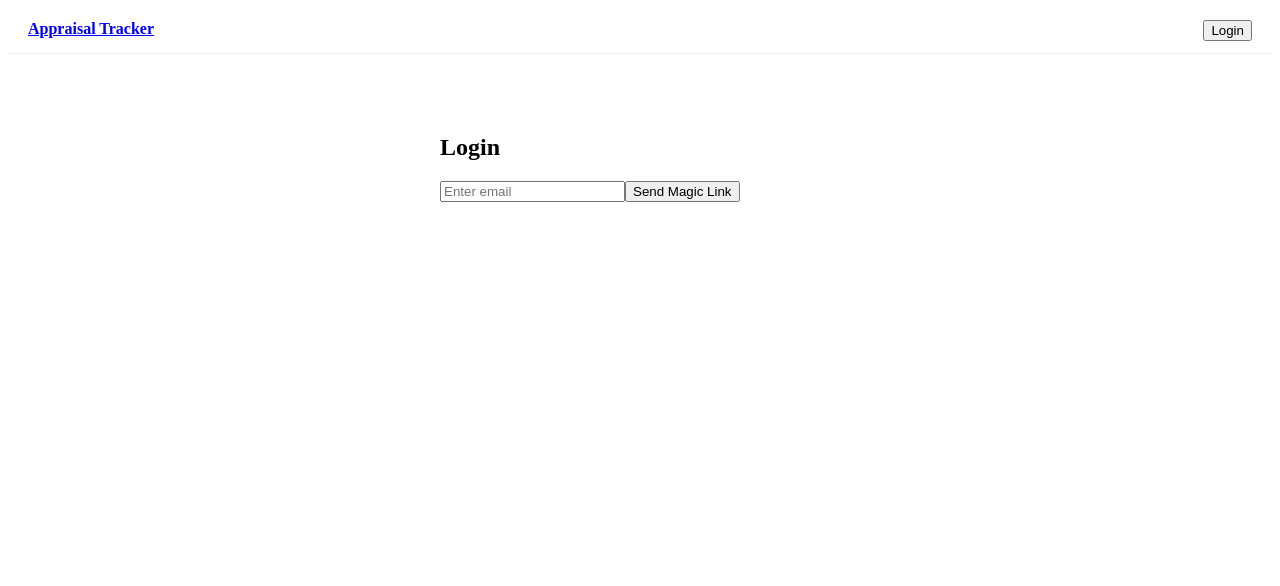
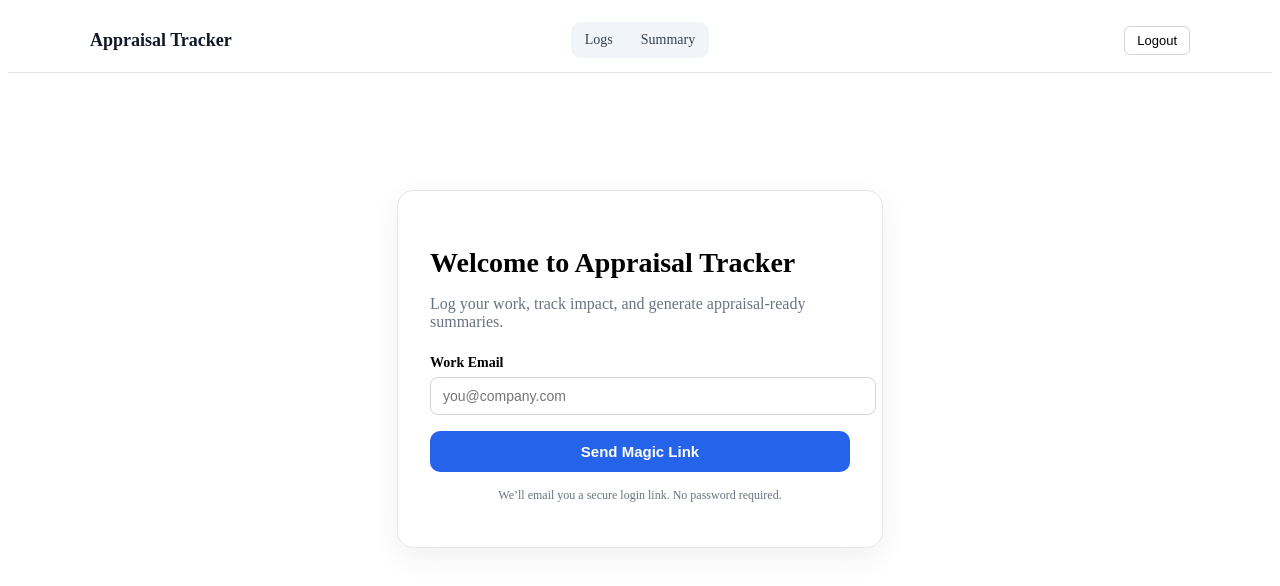
Before and after one commit to Harsh7880/appraisal-impact-tracker, a React (Vite) app in the folder career-impact-tracker/: page / in a window 1280 px wide. Shown: the top 586 px of the page. Built offline with nearby package versions, Linux system fonts and the light colour scheme; no server answers.

Commit message:
Complete core UX: polished header navigation, styled add/edit log forms, summary page with copy & PDF export, and logs-to-summary flow

```diff
--- a/career-impact-tracker/src/components/Header.tsx
+++ b/career-impact-tracker/src/components/Header.tsx
@@ -1,57 +1,109 @@
 import { supabase } from '../lib/supabase'
+import { Link, useLocation } from 'react-router-dom'
 import { useEffect, useState } from 'react'
-import { Link } from 'react-router-dom'
 
 export default function Header() {
   const [email, setEmail] = useState<string | null>(null)
+  const location = useLocation()
 
   useEffect(() => {
-    const loadUser = async () => {
-      const { data } = await supabase.auth.getSession()
-      setEmail(data.session?.user.email ?? null)
-    }
-
-    loadUser()
-
-    const { data: listener } = supabase.auth.onAuthStateChange(
-      (_event, session) => {
-        setEmail(session?.user.email ?? null)
-      }
-    )
-
-    return () => {
-      listener.subscription.unsubscribe()
-    }
+    supabase.auth.getUser().then(({ data }) => {
+      setEmail(data.user?.email ?? null)
+    })
   }, [])
 
-  const logout = async () => {
-    await supabase.auth.signOut()
-    window.location.href = '/'
-  }
+  const navLinkStyle = (path: string) => ({
+    textDecoration: 'none',
+    fontSize: 14,
+    fontWeight: 500,
+    padding: '6px 10px',
+    borderRadius: 6,
+    color: location.pathname === path ? '#2563eb' : '#374151',
+    background: location.pathname === path ? '#e0e7ff' : 'transparent',
+    transition: 'all 0.15s ease',
+  })
 
   return (
-    <div
+    <header
       style={{
-        display: 'flex',
-        justifyContent: 'space-between',
-        padding: '12px 20px',
-        borderBottom: '1px solid #eee'
+        borderBottom: '1px solid #e5e7eb',
+        background: '#fff',
       }}
     >
-      <Link to="/logs">
-        <strong>Appraisal Tracker</strong>
-      </Link>
+      <div
+  style={{
+    maxWidth: 1100,
+    margin: '0 auto',
+    padding: '14px 16px',
+    display: 'grid',
+    gridTemplateColumns: '1fr auto 1fr',
+    alignItems: 'center',
+  }}
+>
+  {/* Left: Brand */}
+  <Link
+    to="/logs"
+    style={{
+      textDecoration: 'none',
+      color: '#111827',
+      fontWeight: 700,
+      fontSize: 18,
+      justifySelf: 'start',
+    }}
+  >
+    Appraisal Tracker
+  </Link>
 
-      {email ? (
-        <div>
-          <span style={{ marginRight: 12 }}>{email}</span>
-          <button onClick={logout}>Logout</button>
-        </div>
-      ) : (
-        <Link to="/">
-          <button>Login</button>
-        </Link>
-      )}
-    </div>
+  {/* Center: Navigation */}
+  <nav
+    style={{
+      display: 'flex',
+      gap: 8,
+      justifySelf: 'center',
+      background: '#f1f5f9',
+      padding: '4px',
+      borderRadius: 10,
+    }}
+  >
+    <Link to="/logs" style={navLinkStyle('/logs')}>
+      Logs
+    </Link>
+    <Link to="/summary" style={navLinkStyle('/summary')}>
+      Summary
+    </Link>
+  </nav>
+
+  {/* Right: User */}
+  <div
+    style={{
+      display: 'flex',
+      alignItems: 'center',
+      gap: 12,
+      justifySelf: 'end',
+    }}
+  >
+    {email && (
+      <span style={{ fontSize: 13, color: '#6b7280' }}>
+        {email}
+      </span>
+    )}
+
+    <button
+      onClick={() => supabase.auth.signOut()}
+      style={{
+        fontSize: 13,
+        padding: '6px 12px',
+        borderRadius: 6,
+        border: '1px solid #d1d5db',
+        background: '#fff',
+        cursor: 'pointer',
+      }}
+    >
+      Logout
+    </button>
+  </div>
+</div>
+
+    </header>
   )
 }
--- a/career-impact-tracker/src/main.tsx
+++ b/career-impact-tracker/src/main.tsx
@@ -3,11 +3,11 @@ import ReactDOM from 'react-dom/client'
 import { BrowserRouter, Routes, Route } from 'react-router-dom'
 import Login from './pages/Login'
 import AddLog from './pages/AddLog'
-import Logs from './pages/Logs'
+import Logs from './pages/logs/Logs'
 import Summary from './pages/summary/Summary'
 import RequireAuth from './components/RequireAuth'
 import Header from './components/Header'
-
+import EditLog from './pages/logs/EditLog'
 ReactDOM.createRoot(document.getElementById('root')!).render(
   <React.StrictMode>
     <BrowserRouter>
@@ -39,6 +39,8 @@ ReactDOM.createRoot(document.getElementById('root')!).render(
         </RequireAuth>
       }
     />
+    <Route path="/logs/edit/:id" element={<EditLog />} />
+
 
       </Routes>
     </BrowserRouter>
--- a/career-impact-tracker/src/pages/AddLog.tsx
+++ b/career-impact-tracker/src/pages/AddLog.tsx
@@ -1,6 +1,6 @@
-import { useState } from 'react'
+import { useEffect, useState } from 'react'
 import { supabase } from '../lib/supabase'
-import { useNavigate } from 'react-router-dom'
+import { useNavigate, useParams } from 'react-router-dom'
 
 const impactOptions = [
   'Delivery',
@@ -10,13 +10,95 @@ const impactOptions = [
   'Ownership'
 ]
 
+/* ---------------- styles ---------------- */
+
+const pageStyle = {
+  maxWidth: 640,
+  margin: '40px auto',
+  padding: '0 16px'
+}
+
+const cardStyle = {
+  background: '#fff',
+  border: '1px solid #e5e7eb',
+  borderRadius: 16,
+  padding: 24
+}
+
+const labelStyle = {
+  fontSize: 14,
+  fontWeight: 600,
+  marginBottom: 6
+}
+
+const inputStyle = {
+  width: '100%',
+  padding: '10px 12px',
+  borderRadius: 8,
+  border: '1px solid #d1d5db',
+  fontSize: 14
+}
+
+const textareaStyle = {
+  ...inputStyle,
+  minHeight: 100,
+  resize: 'vertical' as 'vertical' // Explicitly cast to satisfy type
+}
+
+const impactButton = (active: boolean) => ({
+  padding: '6px 12px',
+  borderRadius: 999,
+  border: '1px solid #d1d5db',
+  background: active ? '#2563eb' : '#fff',
+  color: active ? '#fff' : '#374151',
+  fontSize: 13,
+  cursor: 'pointer'
+})
+
+const primaryButton = {
+  padding: '12px 16px',
+  background: '#2563eb',
+  color: '#fff',
+  borderRadius: 10,
+  border: 'none',
+  fontSize: 15,
+  fontWeight: 600,
+  cursor: 'pointer',
+  width: '100%'
+}
+
+/* ---------------- component ---------------- */
+
 export default function AddLog() {
   const navigate = useNavigate()
+  const { id } = useParams<{ id: string }>()
+
   const [title, setTitle] = useState('')
   const [description, setDescription] = useState('')
   const [impactType, setImpactType] = useState('Delivery')
   const [effort, setEffort] = useState('Medium')
   const [loading, setLoading] = useState(false)
+
+  useEffect(() => {
+    if (!id) return
+
+    const fetchLog = async () => {
+      const { data } = await supabase
+        .from('logs')
+        .select('*')
+        .eq('id', id)
+        .single()
+
+      if (data) {
+        setTitle(data.title)
+        setDescription(data.description)
+        setImpactType(data.impact_type)
+        setEffort(data.effort_level)
+      }
+    }
+
+    fetchLog()
+  }, [id])
 
   const saveLog = async () => {
     setLoading(true)
@@ -24,6 +106,17 @@ export default function AddLog() {
     const { data: userData } = await supabase.auth.getUser()
     if (!userData.user) return
 
+    if (id) {
+      await supabase
+        .from('logs')
+        .update({
+          title,
+          description,
+          impact_type: impactType,
+          effort_level: effort
+        })
+        .eq('id', id)
+    } else {
       await supabase.from('logs').insert({
         user_id: userData.user.id,
         title,
@@ -31,42 +124,65 @@ export default function AddLog() {
         impact_type: impactType,
         effort_level: effort
       })
+    }
 
     setLoading(false)
     navigate('/logs')
   }
 
   return (
-    <div style={{ maxWidth: 600, margin: 'auto' }}>
-      <h2>Add Work Log</h2>
+    <div style={pageStyle}>
+      <h2 style={{ fontSize: 28, marginBottom: 6 }}>
+        {id ? 'Edit Work Log' : 'Add Work Log'}
+      </h2>
+      <p style={{ color: '#6b7280', marginBottom: 24 }}>
+        Capture what you worked on and its impact
+      </p>
 
+      <div style={cardStyle}>
+        {/* Title */}
+        <div style={{ marginBottom: 16 }}>
+          <div style={labelStyle}>Title</div>
           <input
-        placeholder="Short title"
+            style={inputStyle}
+            placeholder="Short, clear summary"
             value={title}
             onChange={(e) => setTitle(e.target.value)}
           />
+        </div>
 
+        {/* Description */}
+        <div style={{ marginBottom: 16 }}>
+          <div style={labelStyle}>Description</div>
           <textarea
-        placeholder="What did you do?"
+            style={textareaStyle}
+            placeholder="What did you do? Why did it matter?"
             value={description}
             onChange={(e) => setDescription(e.target.value)}
           />
+        </div>
 
-      <div>
-        {impactOptions.map(opt => (
+        {/* Impact */}
+        <div style={{ marginBottom: 16 }}>
+          <div style={labelStyle}>Impact Type</div>
+          <div style={{ display: 'flex', gap: 8, flexWrap: 'wrap' }}>
+            {impactOptions.map((opt) => (
               <button
                 key={opt}
+                style={impactButton(impactType === opt)}
                 onClick={() => setImpactType(opt)}
-            style={{
-              fontWeight: impactType === opt ? 'bold' : 'normal'
-            }}
               >
                 {opt}
               </button>
             ))}
           </div>
+        </div>
 
+        {/* Effort */}
+        <div style={{ marginBottom: 24 }}>
+          <div style={labelStyle}>Effort Level</div>
           <select
+            style={inputStyle}
             value={effort}
             onChange={(e) => setEffort(e.target.value)}
           >
@@ -74,10 +190,17 @@ export default function AddLog() {
             <option>Medium</option>
             <option>High</option>
           </select>
+        </div>
 
-      <button onClick={saveLog} disabled={loading}>
-        {loading ? 'Saving...' : 'Save Log'}
+        {/* Save */}
+        <button
+          style={primaryButton}
+          onClick={saveLog}
+          disabled={loading}
+        >
+          {loading ? 'Saving…' : id ? 'Update Log' : 'Save Log'}
         </button>
+      </div>
     </div>
   )
 }
--- a/career-impact-tracker/src/pages/Login.tsx
+++ b/career-impact-tracker/src/pages/Login.tsx
@@ -1,5 +1,5 @@
 import { supabase } from '../lib/supabase'
-import { useState } from 'react'
+import { useState, useEffect } from 'react'
 import { useNavigate } from 'react-router-dom'
 
 export default function Login() {
@@ -8,11 +8,15 @@ export default function Login() {
   const navigate = useNavigate()
 
   const signIn = async () => {
+    if (!email) {
+      alert('Please enter your email')
+      return
+    }
+
     setLoading(true)
 
     const { data } = await supabase.auth.getSession()
     if (data.session) {
-      alert('You are already logged in')
       navigate('/logs')
       return
     }
@@ -22,25 +26,107 @@ export default function Login() {
     if (error) {
       alert(error.message)
     } else {
-      alert('Check your email for login link')
+      alert('Check your email for the login link')
     }
 
     setLoading(false)
   }
+   useEffect(() => {
+    const checkSession = async () => {
+      const { data } = await supabase.auth.getSession()
+      if (data.session) {
+        navigate('/logs')
+      }
+    }
+
+    checkSession()
+  }, [navigate])
 
   return (
-    <div style={{ maxWidth: 400, margin: '80px auto' }}>
-      <h2>Login</h2>
+    <div
+      style={{
+        minHeight: '70vh',
+        display: 'flex',
+        alignItems: 'center',
+        justifyContent: 'center',
+        padding: 16,
+      }}
+    >
+      <div
+        style={{
+          width: '100%',
+          maxWidth: 420,
+          background: '#fff',
+          border: '1px solid #e5e7eb',
+          borderRadius: 16,
+          padding: 32,
+          boxShadow: '0 10px 30px rgba(0,0,0,0.06)',
+        }}
+      >
+        <h2 style={{ fontSize: 28, marginBottom: 6 }}>
+          Welcome to Appraisal Tracker
+        </h2>
 
-      <input
-        placeholder="Enter email"
-        value={email}
-        onChange={(e) => setEmail(e.target.value)}
-      />
+        <p style={{ color: '#6b7280', marginBottom: 24 }}>
+          Log your work, track impact, and generate appraisal-ready summaries.
+        </p>
 
-      <button onClick={signIn} disabled={loading}>
-        {loading ? 'Sending...' : 'Send Magic Link'}
-      </button>
+        <label
+          style={{
+            display: 'block',
+            fontSize: 14,
+            fontWeight: 600,
+            marginBottom: 6,
+          }}
+        >
+          Work Email
+        </label>
+
+        <input
+          type="email"
+          placeholder="you@company.com"
+          value={email}
+          onChange={(e) => setEmail(e.target.value)}
+          style={{
+            width: '100%',
+            padding: '10px 12px',
+            borderRadius: 8,
+            border: '1px solid #d1d5db',
+            fontSize: 14,
+            marginBottom: 16,
+          }}
+        />
+
+        <button
+          onClick={signIn}
+          disabled={loading}
+          style={{
+            width: '100%',
+            padding: '12px',
+            background: '#2563eb',
+            color: '#fff',
+            border: 'none',
+            borderRadius: 10,
+            fontSize: 15,
+            fontWeight: 600,
+            cursor: loading ? 'not-allowed' : 'pointer',
+            opacity: loading ? 0.7 : 1,
+          }}
+        >
+          {loading ? 'Sending magic link…' : 'Send Magic Link'}
+        </button>
+
+        <p
+          style={{
+            fontSize: 12,
+            color: '#6b7280',
+            marginTop: 16,
+            textAlign: 'center',
+          }}
+        >
+          We’ll email you a secure login link. No password required.
+        </p>
+      </div>
     </div>
   )
 }
--- a/career-impact-tracker/src/pages/Logs.tsx
+++ /dev/null
@@ -1,68 +0,0 @@
-import { useEffect, useState } from "react";
-import { supabase } from "../lib/supabase";
-import { Link } from "react-router-dom";
-
-type Log = {
-    id: string;
-    title: string;
-    impact_type: string;
-    effort_level: string;
-    created_at: string;
-};
-
-export default function Logs() {
-    const [logs, setLogs] = useState<Log[]>([]);
-    const [loading, setLoading] = useState(true);
-
-    useEffect(() => {
-        const fetchLogs = async () => {
-            const { data, error } = await supabase
-                .from("logs")
-                .select("*")
-                .order("created_at", { ascending: false });
-
-            if (!error && data) setLogs(data);
-            setLoading(false);
-        };
-
-        fetchLogs();
-    }, []);
-
-    if (loading) return <div>Loading logs...</div>;
-
-    const deleteLog = async (id: string) => {
-        if (!confirm('Delete this log?')) return
-        await supabase.from('logs').delete().eq('id', id)
-        setLogs(logs.filter(l => l.id !== id))
-    }
-
-    return (
-        <div style={{ maxWidth: 700, margin: "auto" }}>
-            <h2>Your Work Logs</h2>
-
-            <Link to="/add">
-                <button >Add Entry</button>
-            </Link>
-
-            {logs.length === 0 && <p>No logs yet. Add your first entry.</p>}
-
-            {logs.map((log) => (
-                <div key={log.id} style={{ borderBottom: "1px solid #ddd" }}>
-                    <h4 style={{ marginBottom: 6 }}>{log.title}</h4>
-                    <div style={{
-                        display: 'flex',
-                        justifyContent: 'space-between',
-                        alignItems: 'center'
-                    }}>
-                        <small>
-                            {log.impact_type} · {log.effort_level} •{' '}
-                            {new Date(log.created_at).toDateString()}
-                        </small>
-
-                        <button onClick={() => deleteLog(log.id)}>🗑️</button>
-                    </div>
-                </div>
-            ))}
-        </div>
-    );
-}
```
Also changed, not shown: career-impact-tracker/src/pages/summary/Summary.tsx (+32 -2 lines). Lines whose indentation alone changed are shown as unchanged.
